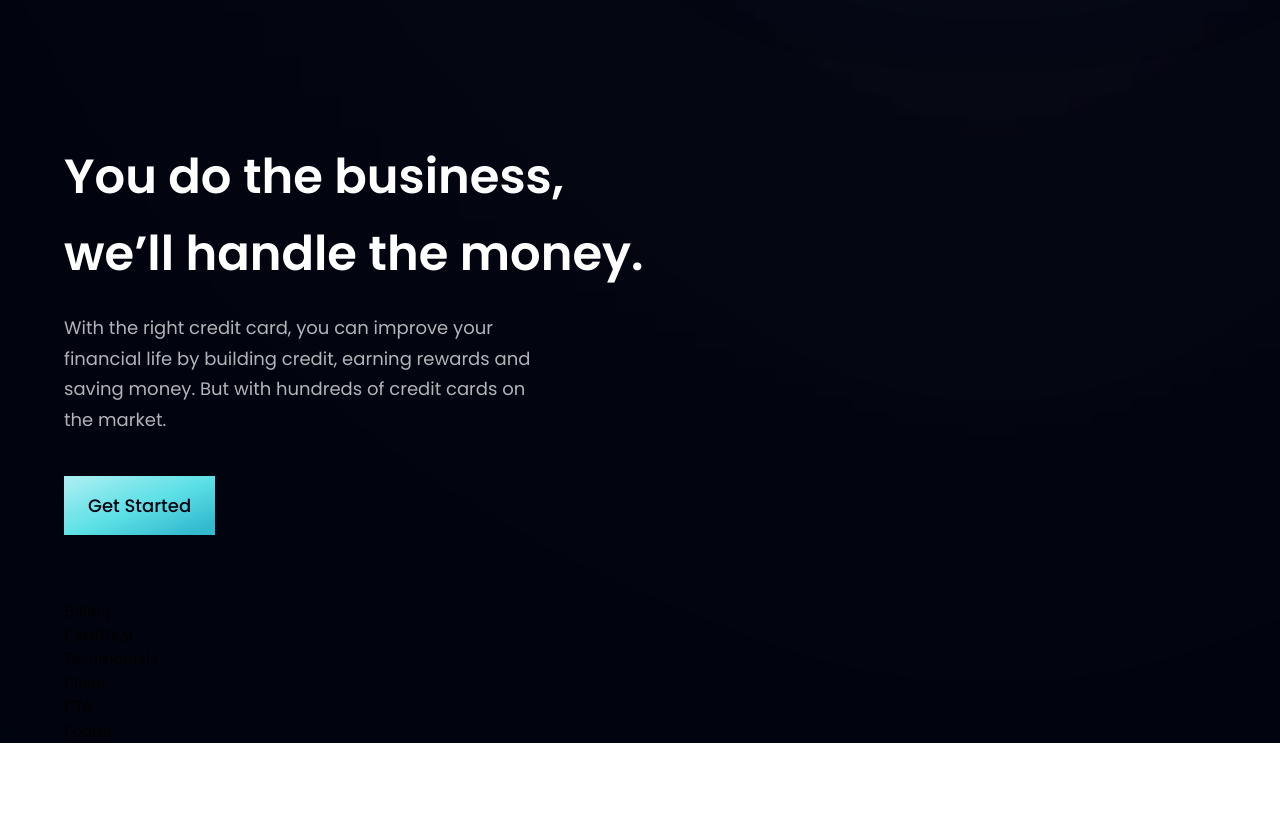
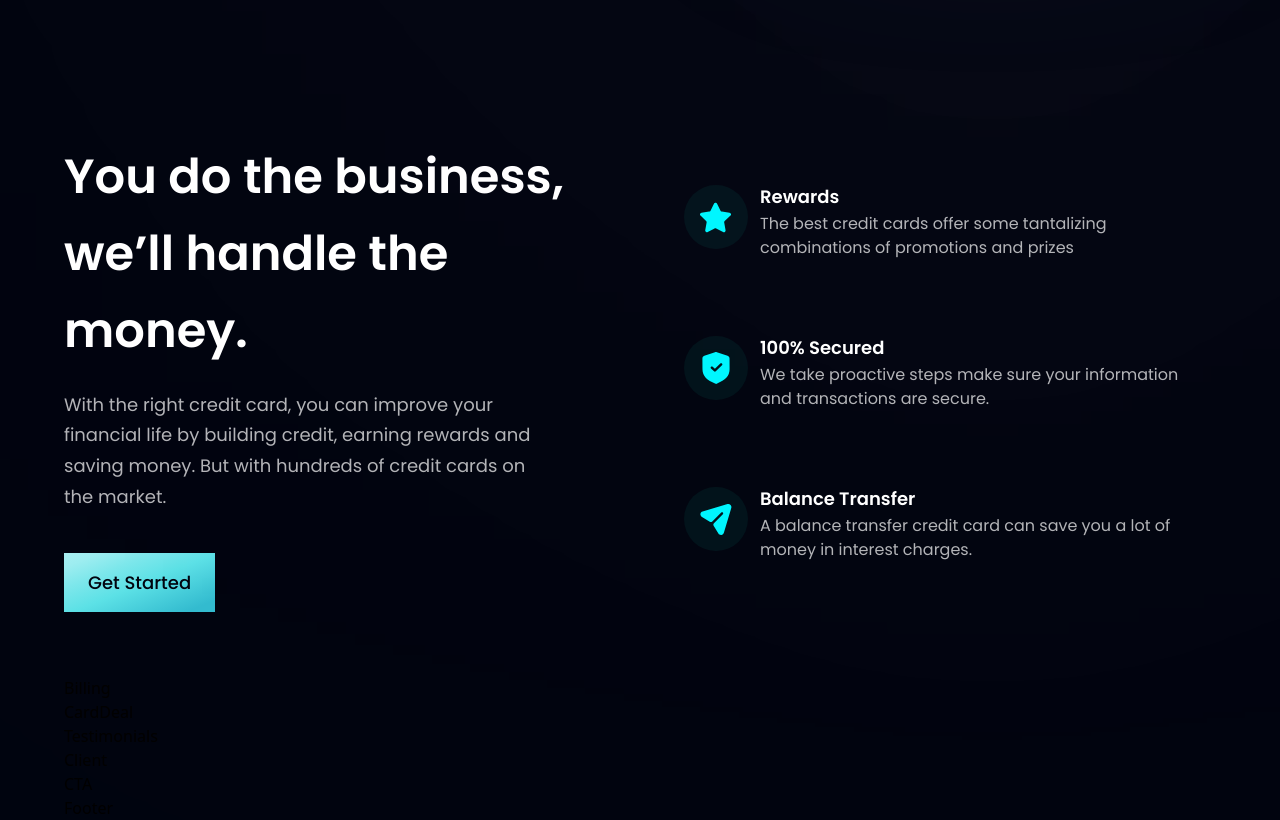
Before and after one commit to ricardovaltierra/bank_template_app, a React (Vite) app: page / in a window 1280 px wide. Shown: the part 860-1680 px from the top of the page. Before the commit the page ends 1603 px from the top, so only its background shows below. Built offline with nearby package versions, Linux system fonts and the light colour scheme.

Commit message:
Finish component section with FeatureCard nested component for mapping

```diff
--- a/src/components/Business.jsx
+++ b/src/components/Business.jsx
@@ -1,6 +1,22 @@
 import { features } from '../constants';
 import styles, { layout } from '../style';
 import Button from './Button';
+
+const FeatureCard = ({ icon, title, content, index }) => (
+  <div className={`flex flex-row p-6 rounded-[20px] ${index !== features.length - 1 ? "mb-6" : "mb-0"} feature-card`}>
+    <div className={`w-[64px] h-[64px] rounded-full ${styles.flexCenter} bg-dimBlue`}>
+      <img src={icon} alt="icon" className='w-[50%] h-[50%] object-contain' />
+    </div>
+    <div className="flex-1 flex flex-col ml-3">
+      <h4 className='font-poppins font-semibold text-white text-[18px] leading-[23px] mb-1'>
+        {title}
+      </h4>
+      <p className='font-poppins font-normal text-dimWhite text-[16px] leading-[24px] mb-1'>
+        {content}
+      </p>
+    </div>
+  </div>
+);
 
 const Business = () => (
   <section id="features" className={layout.section}>
@@ -15,6 +31,14 @@
 
       <Button styles="mt-10" />
     </div>
+
+    <div className={`${layout.sectionImg} flex-col`}>
+      {
+        features.map((feature, index) => (
+          <FeatureCard key={feature.id} {...feature} index={index} />
+        ))
+      }
+    </div>
   </section>
 )
 
```
